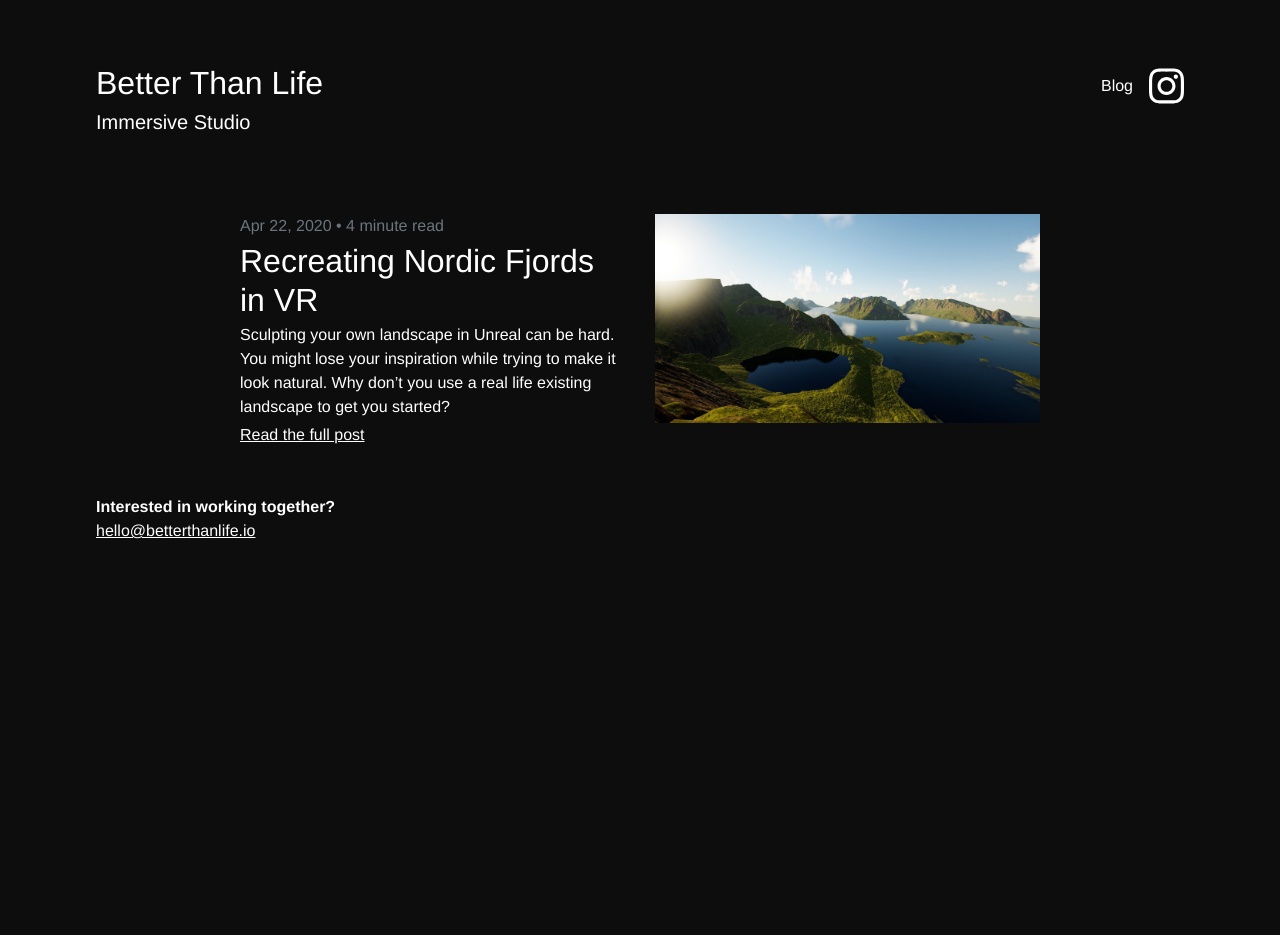
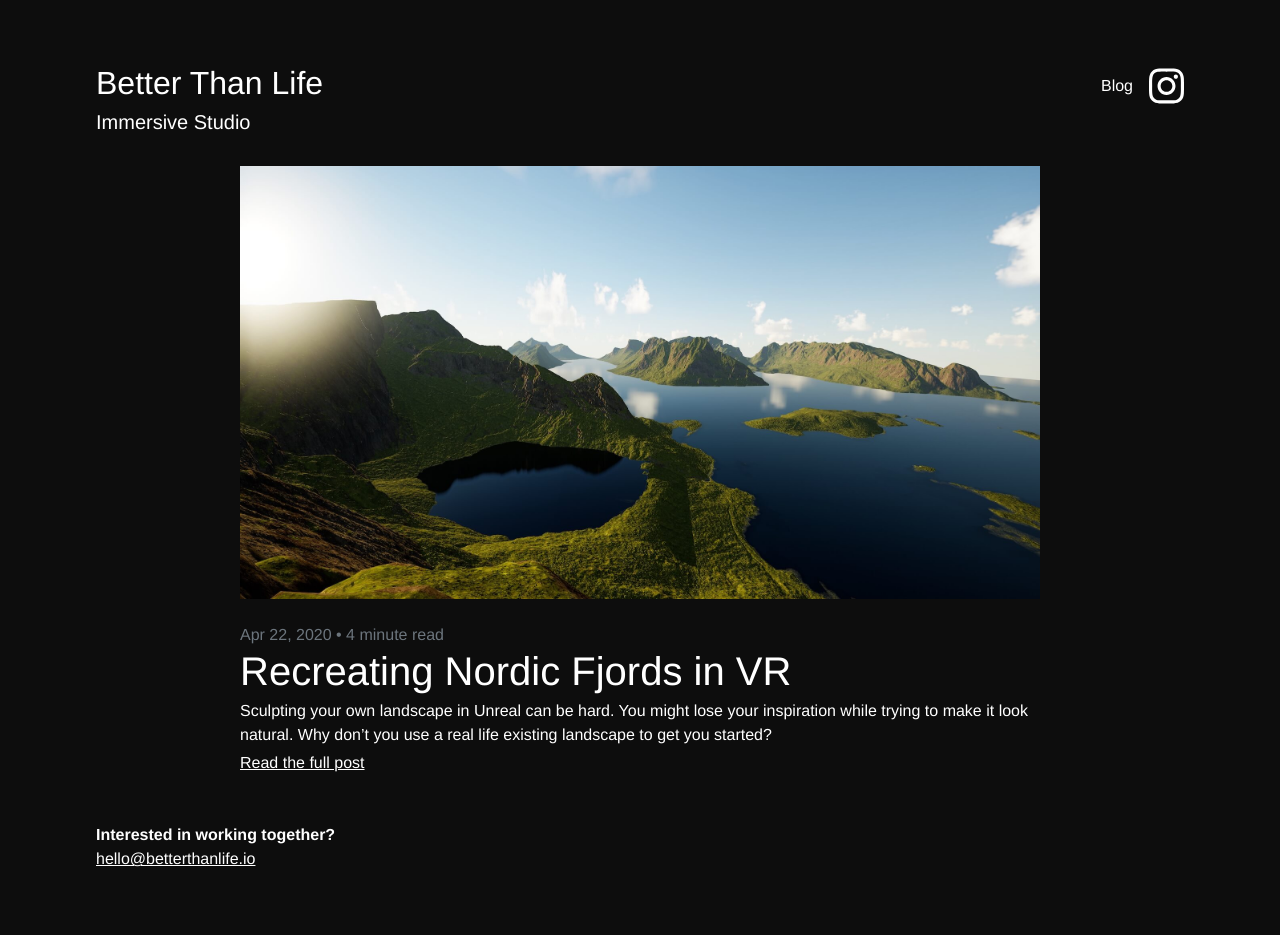
Before and after one commit to aijkoopmans/betterthanlife, a Jekyll site: the page built from blog.html, in a window 1280 px wide. Built offline with Jekyll 4.4.1, drawn with Linux system fonts in a browser that asks for light colours; nearby versions of some CDN libraries; before the commit the page ends 900 px from its top, so only the background shows below that.

Commit message:
Blog styling

```diff
--- a/blog.html
+++ b/blog.html
@@ -6,20 +6,26 @@ sitemap: true
 ---
 
 <div class="blog">
-  <div class="container">
-    <div class="row mt-md-4">
   {% for post in site.posts %}
     {% assign minutes = post.content | strip_html | number_of_words | divided_by: 180 %}
     {% if minutes == 0 %}
       {% assign minutes = 1 %}
     {% endif %}
-        <div class="col-lg-6 my-lg-5 my-2 order-2 order-lg-1">
-          <p class="text-muted mb-1"><span class="text-muted">{{ post.date | date: site.date_format}} • {% if post.minutes %}
+    <div class="text-center mt-md-4">
+      <img class="img-fluid intro-video" src="{{ post.image }}" alt="{{ post.title }}">
+    </div>
+    <div class="container mt-3 mt-md-4 mb-5 content">
+      <!-- <div class="text-center mt-md-4 mb-3">
+        <img class="img-fluid" src="{{ post.image }}" alt="{{ post.title }}">
+      </div> -->
+      <span class="text-muted">
+        {{ post.date | date: site.date_format}} • {% if post.minutes %}
           {{ post.minutes }} minute read
         {% else %}
           {{ minutes }} minute read
-            {% endif %}</span></p>
-          <h2 class="mb-1"><a href="{{ post.url }}">{{ post.title }}</a></h2>
+        {% endif %}
+      </span>
+      <h1 class="mb-1">{{post.title}}</h1>
       <p class="mb-1">
         {% if post.summary %}
           {{ post.summary }}
@@ -29,10 +35,7 @@ sitemap: true
       </p>
       <a class="text-decoration-underline" href="{{ post.url }}">Read the full post</a>
     </div>
-        <div class="col-lg-6 my-lg-5 my-2 order-1 order-lg-2">
-          <a href="{{ post.url }}"><img class="img-fluid intro-video" src="{{ post.image }}" alt="{{ post.title }}"></a>
-        </div>
+
+
   {% endfor %}
 </div>
-  </div>
-</section>
--- a/css/style.scss
+++ b/css/style.scss
@@ -84,6 +84,14 @@ footer{
   }
 }
 
+.blog{
+  .intro-video{
+    max-width: calc(800px + 12rem);
+    width: 100%;
+    padding: 0;
+  }
+}
+
 @include media-breakpoint-up(md) {
   header{
     padding: 4rem 6rem 0 6rem;
@@ -94,6 +102,12 @@ footer{
 
   .container{
     padding: 0 6rem;
+  }
+
+  .blog{
+    .intro-video{
+      padding: 0 6rem;
+    }
   }
 
   .content{
```
Also changed, not shown: _layouts/post.html (+7 -5 lines). Lines whose indentation alone changed are shown as unchanged.
